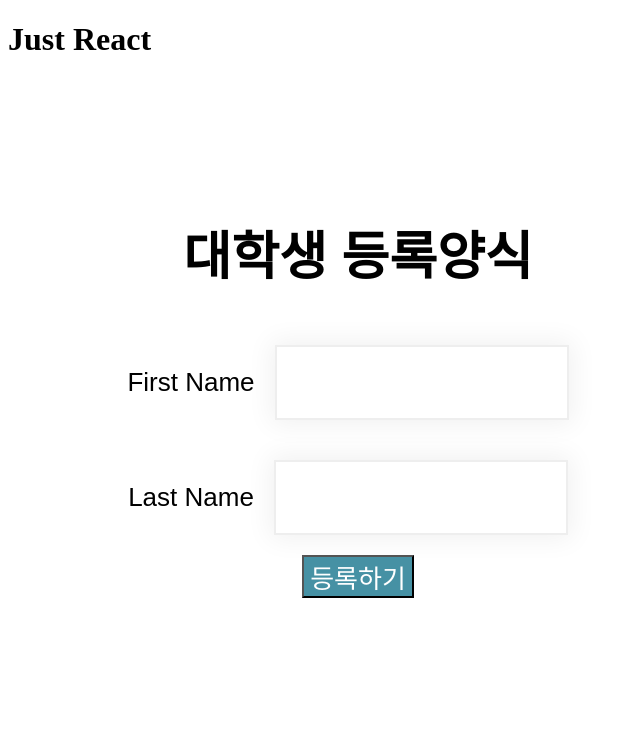
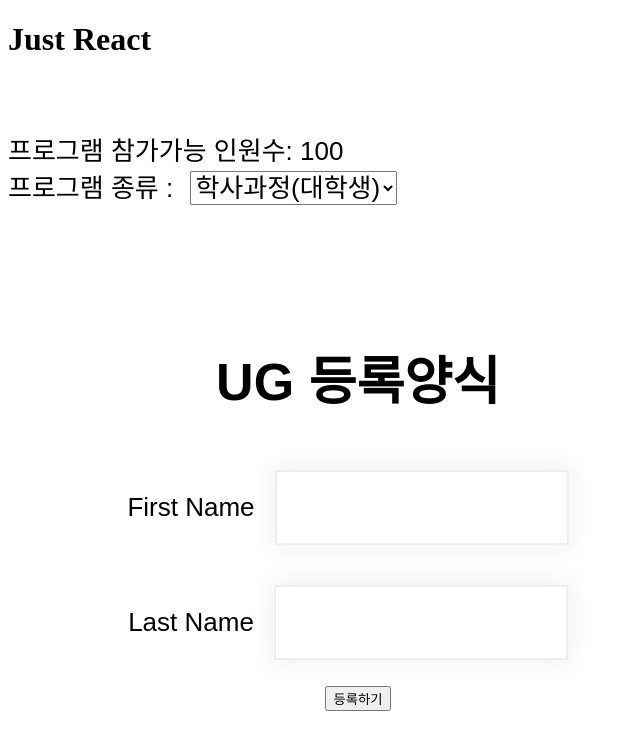
Before and after one commit to kimch321/enrollment-react-app, a React (Create React App) app: page / in a window 1280 px wide. Shown: the top 750 px of the page, without its empty margins (0-640 px from the left). Built offline with nearby package versions, Linux system fonts and the light colour scheme.

Commit message:
props를 이용한 참가인원수 표시1

```diff
--- a/src/App.css
+++ b/src/App.css
@@ -14,7 +14,7 @@
     font-family: inherit;
     font-size: inherit;
 }
-.enrolForm button[type=submit]
+.enrolForm input[type=submit]
 {
     background: #4691A4;
     font-family: inherit;
@@ -29,3 +29,22 @@
     font-size: 30px;
     font-style: italic;
 }
+.App {
+    font-family: sans-serif;
+    font-size: 26px;
+    text-align: left;
+    width: 100%;
+    padding-top: 50px;
+    float: left;
+}
+.programs {
+    padding-left: 100px;
+    width: 100%;
+    float: left;
+}
+.appDropDowns {
+    color: black;
+    font-family: inherit;
+    font-size: inherit;
+    margin-left: 10px;
+}
--- a/src/App.js
+++ b/src/App.js
@@ -1,12 +1,32 @@
-import React from 'react';
+import React, {useState} from 'react';
 import EnrollmentForm from "./components/EnrollmentForm";
 
 // EnrollmentForm이라는 폼을 return하도록 정의된 App 컴포넌트
 const App = () => {
-
+    const [program, setProgram] = useState("UG");  // 프로그램 종류
+    const [seats, setseats] = useState(100);  // 참가가능 인원수
+    const [koName,setkoName] = useState("학사과정(대학생)")
+    const handleChange = (e) => {
+        setProgram(e.target.value);
+        console.log(e.target);
+    };
+    // 참가가능 인원수를 변경하는 함수
+    const setUpdateSeats = (modifySeat) => {
+        setseats(modifySeat)
+    };
     return (
-        <div>
-            <EnrollmentForm />
+        <div className={"App"}>
+            <div className={"program"}>
+                <label>프로그램 참가가능 인원수: {seats}</label>
+                <br/>
+                <label>프로그램 종류 : </label>
+                <select className={"appDropDowns"} onChange={handleChange} value={program}>
+                    <option value={"UG"}>학사과정(대학생)</option>
+                    <option value={"PG"}>석사과정(대학원)</option>
+                </select>
+            </div>
+            <EnrollmentForm chosenProgram={program}
+            curruntSeat={seats} setUpdateSeats={setUpdateSeats}/>
         </div>
     );
 };
--- a/src/components/EnrollmentForm.js
+++ b/src/components/EnrollmentForm.js
@@ -2,7 +2,7 @@ import React from 'react';
 import { useState } from 'react';
 import '../App.css';
 
-const EnrollmentForm = () => {
+const EnrollmentForm = (props) => {
     // 폼에 입력한 이름/성을 기억하기 하기위해 state형 변수 선언
     // onBlur 이벤트 발생시 입력한 이름/성을 firstName, lastName변수에 저장
     const [firstName, setFirstName] = useState("");
@@ -14,16 +14,20 @@ const EnrollmentForm = () => {
     // 폼 아래쪽에 나타냄
     const handleSubmit = (e) => {
         setWelcomeMassage(`환영합니다 ${firstName} ${lastName}`);
+        // props로 전달받은 함수 setUpdateSeats를 이용해서 상위 컴포넌트의 변수를 조작함
+        props.setUpdateSeats(props.curruntSeat-1); // 참여가능 인원수 감소
         e.preventDefault(); // submit 기능 중지
     };
     return(
         <div>
             <form className={"enrolForm"} onSubmit={handleSubmit}>
-                <h1>대학생 등록양식</h1>
+                <h1>{props.chosenProgram} 등록양식</h1>
                 <div>
                     <label>First Name</label>
                     <input type={"text"} name={"fname"}
-                        onBlur={(e) => setFirstName(e.target.value)} />
+                        onBlur={(e) => {
+                            setFirstName(e.target.value)
+                        }} />
                 </div>
                 <div>
                     <label>Last Name</label>
```
